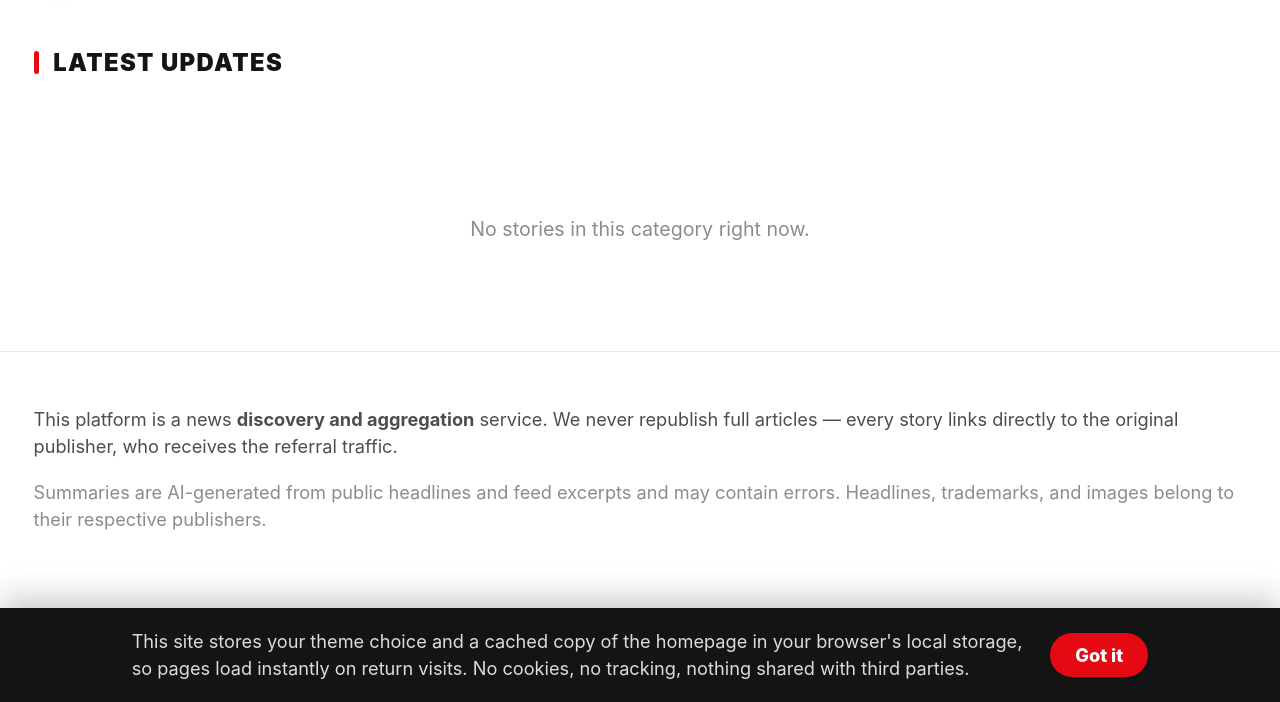
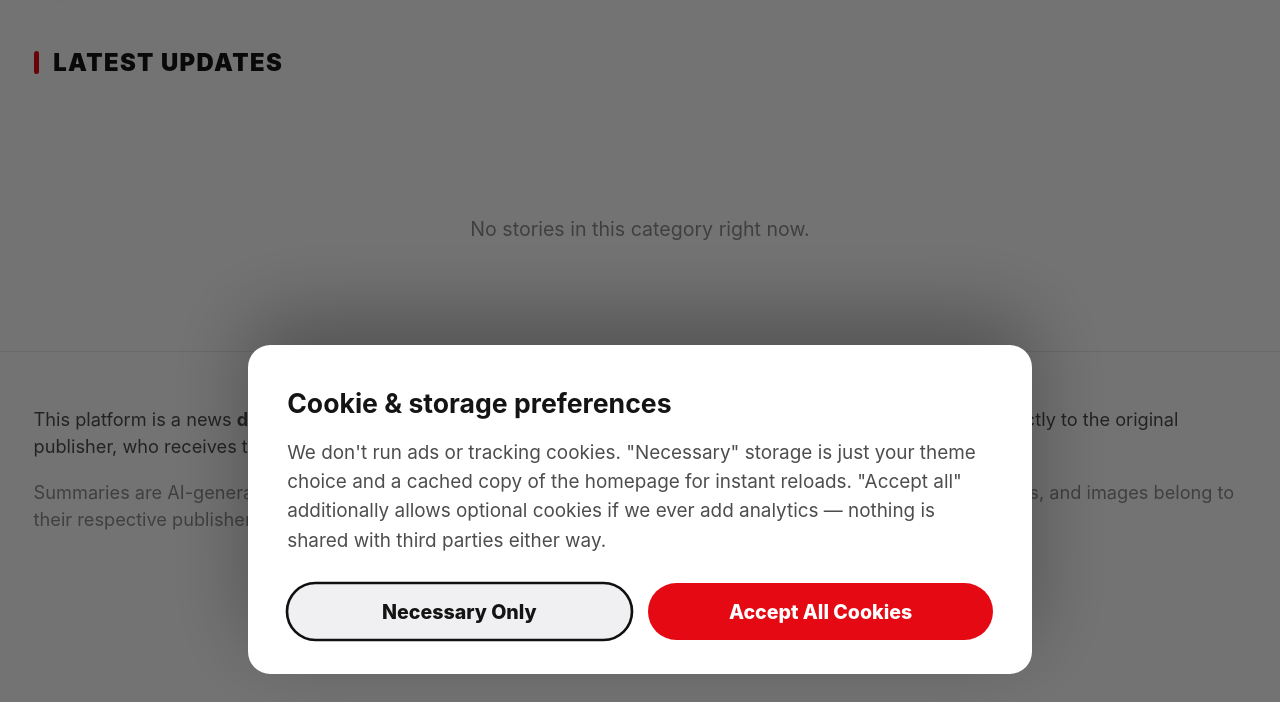
Before and after one commit to fbivinay/Ai_tech_news, a website: page public/index.html in a window 1280 px wide. Shown: the part 98-800 px from the top of the page. Drawn offline with Linux system fonts and the light colour scheme; no server answers.

Commit message:
Replace dismissible storage notice with a blocking cookie consent gate
Full-screen modal on first visit with "Necessary Only" / "Accept All Cookies"
choices; the underlying site is inert (body scroll locked, focus trapped on
the two buttons) until one is picked. Choice persists in localStorage under
cookie-consent so the gate never shows again. No cookies/analytics exist yet
to actually gate, but the consent value is there to check once any are added.

```diff
--- a/public/app.js
+++ b/public/app.js
@@ -40,19 +40,44 @@
     localStorage.setItem('theme', dark ? 'light' : 'dark');
   });
 
-  /* ---------- Local storage disclosure (first visit only) ---------- */
+  /* ---------- Cookie/storage consent gate (blocks the site until chosen) ---------- */
 
-  const STORAGE_NOTICE_KEY = 'storage-notice-dismissed';
-  if (!localStorage.getItem(STORAGE_NOTICE_KEY)) {
-    const notice = $('storage-notice');
-    notice.hidden = false;
-    requestAnimationFrame(() => notice.classList.add('show'));
-    $('storage-notice-dismiss').addEventListener('click', () => {
-      localStorage.setItem(STORAGE_NOTICE_KEY, '1');
-      notice.classList.remove('show');
-      setTimeout(() => { notice.hidden = true; }, 250);
+  const CONSENT_KEY = 'cookie-consent'; // 'all' | 'necessary'
+
+  function initConsentGate() {
+    if (localStorage.getItem(CONSENT_KEY)) return;
+
+    const gate = $('consent-gate');
+    const buttons = [$('consent-necessary'), $('consent-all')];
+
+    document.body.style.overflow = 'hidden';
+    gate.hidden = false;
+    requestAnimationFrame(() => gate.classList.add('show'));
+    buttons[0].focus();
+
+    function choose(value) {
+      localStorage.setItem(CONSENT_KEY, value);
+      gate.classList.remove('show');
+      document.body.style.overflow = '';
+      setTimeout(() => { gate.hidden = true; }, 250);
+    }
+
+    // Trap focus on the two buttons — nothing behind the gate is reachable
+    // until a choice is made.
+    gate.addEventListener('keydown', (event) => {
+      if (event.key !== 'Tab') return;
+      event.preventDefault();
+      const next = event.shiftKey
+        ? (document.activeElement === buttons[0] ? buttons[1] : buttons[0])
+        : (document.activeElement === buttons[1] ? buttons[0] : buttons[1]);
+      next.focus();
     });
+
+    $('consent-necessary').addEventListener('click', () => choose('necessary'));
+    $('consent-all').addEventListener('click', () => choose('all'));
   }
+
+  initConsentGate();
 
   /* ---------- Header shadow on scroll ---------- */
 
--- a/public/index.html
+++ b/public/index.html
@@ -19,8 +19,8 @@
   <meta name="twitter:title" content="AI &amp; Tech News — Concise AI summaries, full stories at the source" />
   <meta name="twitter:description" content="The fastest way to stay updated on AI and technology. Read concise AI-generated summaries and go directly to the original source for the full story." />
   <meta name="twitter:image" content="https://ai-tech-news-alpha.vercel.app/logo.png" />
-  <link rel="stylesheet" href="styles.css?v=4" />
-  <link rel="preload" href="app.js?v=6" as="script" />
+  <link rel="stylesheet" href="styles.css?v=5" />
+  <link rel="preload" href="app.js?v=7" as="script" />
 </head>
 <body>
   <header class="site-header">
@@ -75,11 +75,17 @@
     <span>External link — you are leaving the platform.<br /><small id="toast-dest"></small></span>
   </div>
 
-  <div id="storage-notice" class="storage-notice" role="status" hidden>
-    <p>This site stores your theme choice and a cached copy of the homepage in your browser's local storage, so pages load instantly on return visits. No cookies, no tracking, nothing shared with third parties.</p>
-    <button id="storage-notice-dismiss" class="storage-notice-dismiss" type="button">Got it</button>
+  <div id="consent-gate" class="consent-gate" role="dialog" aria-modal="true" aria-labelledby="consent-title" hidden>
+    <div class="consent-card">
+      <h2 id="consent-title">Cookie &amp; storage preferences</h2>
+      <p>We don't run ads or tracking cookies. "Necessary" storage is just your theme choice and a cached copy of the homepage for instant reloads. "Accept all" additionally allows optional cookies if we ever add analytics — nothing is shared with third parties either way.</p>
+      <div class="consent-actions">
+        <button id="consent-necessary" class="btn-consent btn-consent-secondary" type="button">Necessary Only</button>
+        <button id="consent-all" class="btn-consent btn-consent-primary" type="button">Accept All Cookies</button>
+      </div>
+    </div>
   </div>
 
-  <script src="app.js?v=6"></script>
+  <script src="app.js?v=7"></script>
 </body>
 </html>
--- a/public/styles.css
+++ b/public/styles.css
@@ -633,39 +633,48 @@ html[data-theme='dark'] .site-header.scrolled { box-shadow: 0 4px 20px rgba(0, 0
 .toast-icon { font-size: 18px; }
 .toast small { opacity: 0.7; }
 
-.storage-notice {
+.consent-gate {
   position: fixed;
-  left: 0;
-  right: 0;
-  bottom: 0;
-  z-index: 60;
+  inset: 0;
+  z-index: 100;
   display: flex;
-  align-items: center;
-  gap: 16px;
-  flex-wrap: wrap;
+  align-items: flex-end;
   justify-content: center;
-  background: var(--ink);
-  color: var(--bg);
-  padding: 14px 20px;
-  font-size: 13px;
-  box-shadow: 0 -6px 24px rgba(0, 0, 0, 0.22);
-  transform: translateY(100%);
+  padding: 20px;
+  background: rgba(0, 0, 0, 0.55);
+  opacity: 0;
+  transition: opacity 0.25s ease;
+}
+.consent-gate.show { opacity: 1; }
+.consent-card {
+  width: 100%;
+  max-width: 560px;
+  background: var(--bg);
+  color: var(--ink);
+  border-radius: 16px;
+  padding: 28px 28px 24px;
+  box-shadow: 0 -20px 60px rgba(0, 0, 0, 0.3);
+  transform: translateY(24px);
   transition: transform 0.25s var(--ease-out);
 }
-.storage-notice.show { transform: translateY(0); }
-.storage-notice p { margin: 0; max-width: 640px; opacity: 0.85; }
-.storage-notice-dismiss {
-  flex: none;
-  background: var(--red);
-  color: #fff;
-  border: none;
+.consent-gate.show .consent-card { transform: translateY(0); }
+.consent-card h2 { margin: 0 0 10px; font-size: 19px; }
+.consent-card p { margin: 0 0 20px; font-size: 13.5px; line-height: 1.55; color: var(--ink-soft); }
+.consent-actions { display: flex; gap: 12px; flex-wrap: wrap; }
+.btn-consent {
+  flex: 1;
+  min-width: 160px;
   border-radius: 999px;
-  padding: 8px 18px;
-  font-size: 13px;
+  padding: 12px 20px;
+  font-size: 14px;
   font-weight: 800;
   cursor: pointer;
+  border: none;
 }
-.storage-notice-dismiss:hover { background: var(--red-dark); }
+.btn-consent-primary { background: var(--red); color: #fff; }
+.btn-consent-primary:hover { background: var(--red-dark); }
+.btn-consent-secondary { background: var(--chip-bg); color: var(--ink); }
+.btn-consent-secondary:hover { background: var(--rule); }
 
 /* ---------- Skeletons ---------- */
 
```
